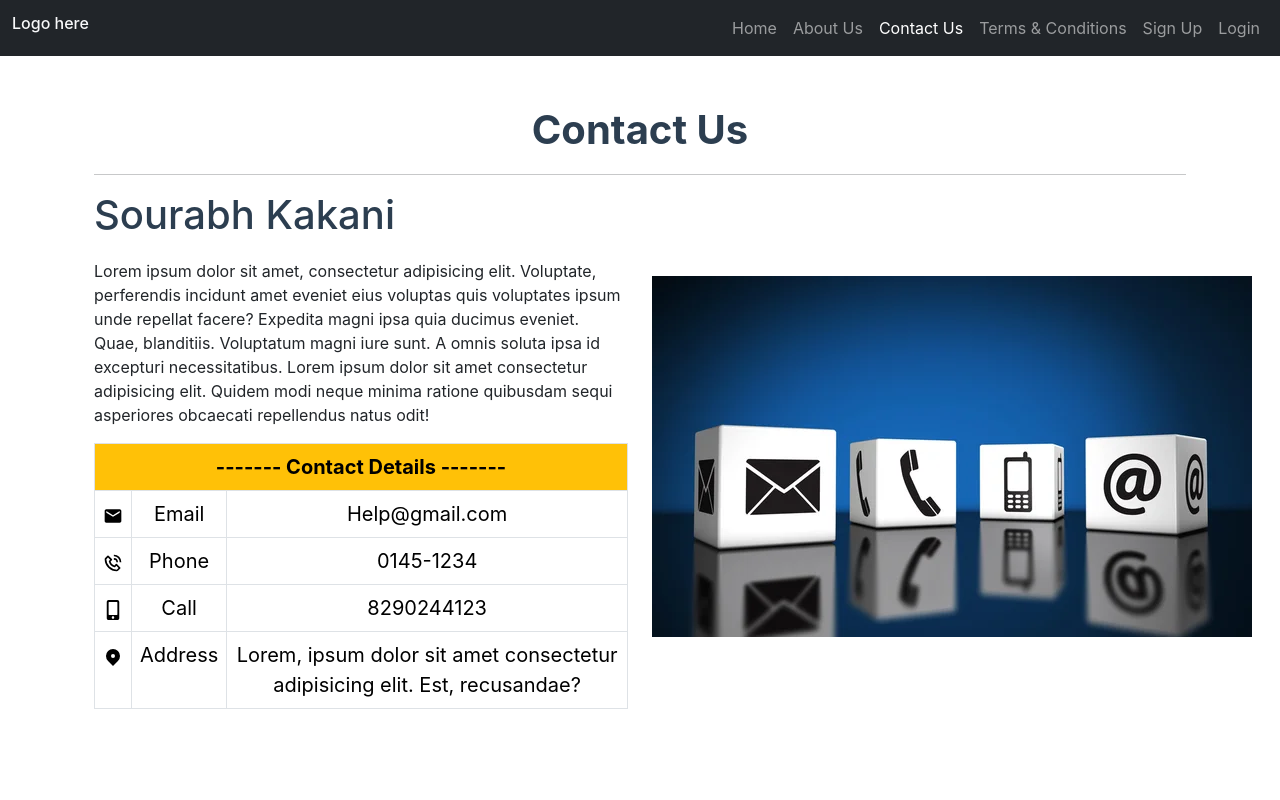
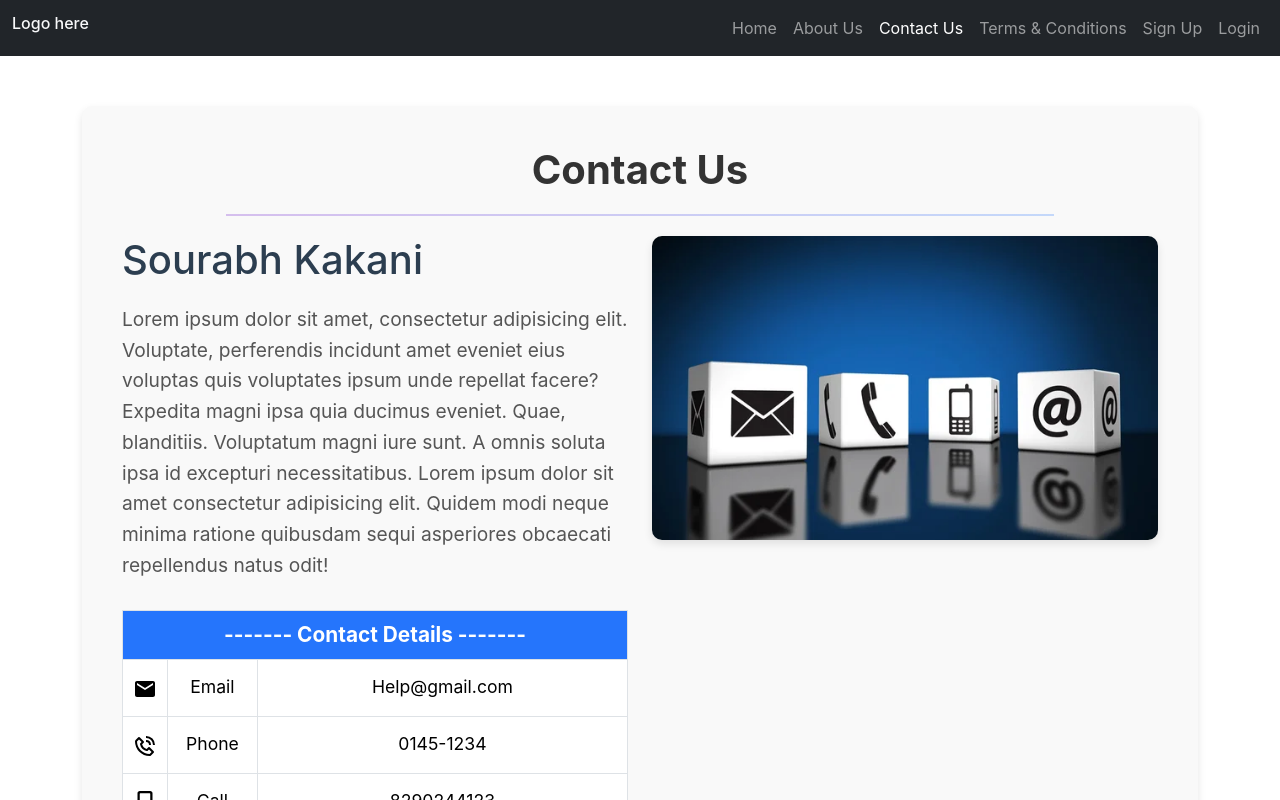
Before and after one commit to SourabhK08/client, a React (Create React App) app: page /contact in a window 1280 px wide. Shown: the top 800 px of the page. Built offline with nearby package versions, Linux system fonts and the light colour scheme.

Commit message:
fully updated and every functionality works

```diff
--- a/package.json
+++ b/package.json
@@ -6,7 +6,9 @@
     "@testing-library/jest-dom": "^5.17.0",
     "@testing-library/react": "^13.4.0",
     "@testing-library/user-event": "^13.5.0",
+    "axios": "^1.7.7",
     "firebase": "^10.13.0",
+    "mongoose": "^8.6.0",
     "react": "^18.3.1",
     "react-bootstrap": "^2.10.4",
     "react-dom": "^18.3.1",
--- a/src/components/ContactUs.jsx
+++ b/src/components/ContactUs.jsx
@@ -4,87 +4,76 @@ import { BiPhoneCall } from "react-icons/bi";
 import { FaMobileAlt } from "react-icons/fa";
 import { MdEmail } from "react-icons/md";
 import { HiLocationMarker } from "react-icons/hi";
-import styles from "./ContactUs.module.css";
+import styles from "./ContactUs.module.css"; // Import the updated CSS module
+
 const ContactUs = () => {
   return (
-    <>
-      <Container style={{ marginTop: "50px" }}>
-        <h1 style={{ fontWeight: "bold", textAlign: "center" }}>Contact Us</h1>
-        <hr />
+    <Container className={styles.contactUsContainer}>
+      <h1 className={styles.contactUsHeading}>Contact Us</h1>
+      <hr className={styles.separator} />
       <Row>
         <Col md={6}>
           <h1>Sourabh Kakani</h1>
-            <p>
-              Lorem ipsum dolor sit amet, consectetur adipisicing elit.
-              Voluptate, perferendis incidunt amet eveniet eius voluptas quis
-              voluptates ipsum unde repellat facere? Expedita magni ipsa quia
-              ducimus eveniet. Quae, blanditiis. Voluptatum magni iure sunt. A
-              omnis soluta ipsa id excepturi necessitatibus. Lorem ipsum dolor
-              sit amet consectetur adipisicing elit. Quidem modi neque minima
-              ratione quibusdam sequi asperiores obcaecati repellendus natus
-              odit!
+          <p className={styles.contactInfo}>
+            Lorem ipsum dolor sit amet, consectetur adipisicing elit. Voluptate,
+            perferendis incidunt amet eveniet eius voluptas quis voluptates
+            ipsum unde repellat facere? Expedita magni ipsa quia ducimus
+            eveniet. Quae, blanditiis. Voluptatum magni iure sunt. A omnis
+            soluta ipsa id excepturi necessitatibus. Lorem ipsum dolor sit amet
+            consectetur adipisicing elit. Quidem modi neque minima ratione
+            quibusdam sequi asperiores obcaecati repellendus natus odit!
           </p>
 
           <Table
             bordered
             hover
-              className="text-center"
-              style={{ fontSize: "20px" }}
+            className={`${styles.contactTable} text-center`}
           >
             <thead>
               <tr>
-                  <th className="bg-warning text-center" colSpan={3}>
-                    ------- Contact Details -------
-                  </th>
+                <th colSpan={3}>------- Contact Details -------</th>
               </tr>
             </thead>
             <tbody>
               <tr>
-                  <td>
-                    <MdEmail />{" "}
+                <td className={styles.contactIcons}>
+                  <MdEmail />
                 </td>
                 <td>Email</td>
                 <td>Help@gmail.com</td>
               </tr>
               <tr>
-                  <td>
-                    <BiPhoneCall />{" "}
+                <td className={styles.contactIcons}>
+                  <BiPhoneCall />
                 </td>
                 <td>Phone</td>
                 <td>0145-1234</td>
               </tr>
               <tr>
-                  <td>
-                    <FaMobileAlt />{" "}
+                <td className={styles.contactIcons}>
+                  <FaMobileAlt />
                 </td>
                 <td>Call</td>
                 <td>8290244123</td>
               </tr>
-
               <tr>
-                  <td>
-                    <HiLocationMarker />{" "}
+                <td className={styles.contactIcons}>
+                  <HiLocationMarker />
                 </td>
                 <td>Address</td>
                 <td>
-                    Lorem, ipsum dolor sit amet consectetur adipisicing elit.
-                    Est, recusandae?
+                  Lorem, ipsum dolor sit amet consectetur adipisicing elit. Est,
+                  recusandae?
                 </td>
               </tr>
             </tbody>
           </Table>
         </Col>
-          <Col
-            md={6}
-            style={{
-              marginTop: "85px",
-            }}
-          >
-            <Image src="images/contact.jpg" />
+        <Col md={6}>
+          <Image src="images/contact.jpg" className={styles.contactImage} />
         </Col>
       </Row>
     </Container>
-    </>
   );
 };
 
--- a/src/components/ContactUs.module.css
+++ b/src/components/ContactUs.module.css
@@ -0,0 +1,62 @@
+.contactUsContainer {
+    margin-top: 50px;
+    padding: 40px;
+    background-color: #f9f9f9; /* Light background color for a clean look */
+    border-radius: 10px; /* Rounded corners for a modern touch */
+    box-shadow: 0 4px 8px rgba(0, 0, 0, 0.1); /* Subtle shadow for depth */
+  }
+
+  .contactUsHeading {
+    font-size: 2.5rem; /* Larger font size for the heading */
+    font-weight: bold;
+    text-align: center;
+    color: #333; /* Dark color for better readability */
+    margin-bottom: 20px; /* Space below the heading */
+  }
+
+  .separator {
+    border: 0; /* Remove default border */
+    height: 2px; /* Thicker line for emphasis */
+    background: linear-gradient(to right, #6a11cb, #2575fc); /* Gradient effect */
+    margin: 20px auto; /* Center align with spacing */
+    width: 80%; /* Width of the separator */
+  }
+
+  .contactInfo {
+    font-size: 1.2rem; /* Slightly larger font size for better readability */
+    color: #555; /* Medium gray color for text */
+    line-height: 1.6; /* Increased line height for readability */
+    margin-bottom: 30px; /* Space below the text */
+  }
+
+  .contactTable {
+    font-size: 1.1rem; /* Slightly larger font size for table content */
+    color: #333; /* Dark color for better readability */
+  }
+
+  .contactTable thead th {
+    background-color: #2575fc; /* Background color for table header */
+    color: #fff; /* White text color */
+    font-size: 1.3rem; /* Larger font size for header text */
+    font-weight: bold;
+  }
+
+  .contactTable tbody td {
+    vertical-align: middle; /* Align icons and text vertically */
+  }
+
+  .contactTable td {
+    padding: 10px; /* Space inside table cells */
+  }
+
+  .contactImage {
+    width: 100%; /* Full width of the column */
+    border-radius: 10px; /* Rounded corners for the image */
+    box-shadow: 0 4px 8px rgba(0, 0, 0, 0.1); /* Subtle shadow for depth */
+  }
+
+  .contactIcons {
+    font-size: 1.5rem; /* Larger icon size */
+    color: #2575fc; /* Color to match the theme */
+    margin-right: 10px; /* Space between icon and text */
+  }
--- a/src/components/NavBar.jsx
+++ b/src/components/NavBar.jsx
@@ -24,7 +24,7 @@ const NavBar = () => {
             <LinkContainer to="/policy">
               <Nav.Link>Terms & Conditions</Nav.Link>
             </LinkContainer>
-            <LinkContainer to="/Sign-up">
+            <LinkContainer to="/sign-up">
               <Nav.Link>Sign Up</Nav.Link>
             </LinkContainer>
             <LinkContainer to="/login">
--- a/src/components/SignUpForm.jsx
+++ b/src/components/SignUpForm.jsx
@@ -5,12 +5,12 @@ import { auth } from "../firebase";
 import { createUserWithEmailAndPassword } from "firebase/auth";
 import { ToastContainer, toast } from "react-toastify";
 import "react-toastify/dist/ReactToastify.css";
+import axios from "axios"; // Import axios
 
 function SignUpForm() {
   const [email, setEmail] = useState("");
   const [password, setPassword] = useState("");
 
-  // Function to validate email format
   const validateEmail = (email) => {
     const emailRegex = /^[^\s@]+@[^\s@]+\.[^\s@]+$/;
     return emailRegex.test(email);
@@ -19,7 +19,6 @@ function SignUpForm() {
   const handleSubmit = async (e) => {
     e.preventDefault();
 
-    // Basic validation
     if (!email) {
       toast.error("Email is required");
       return;
@@ -34,14 +33,24 @@ function SignUpForm() {
     }
 
     try {
-      // Attempt to sign up with the provided email and password
-      await createUserWithEmailAndPassword(auth, email, password);
+      // Sign up with Firebase Authentication
+      const userCredential = await createUserWithEmailAndPassword(
+        auth,
+        email,
+        password
+      );
+      const user = userCredential.user;
+
+      // Send user data to your backend to store in MongoDB
+      await axios.post("http://localhost:8000/sign-up", {
+        email: user.email,
+        password: password, // Send password to backend (or hash it before sending)
+      });
+
       toast.success("Account created successfully!");
     } catch (err) {
-      // Log the error details for debugging
       console.error("Sign up error:", err);
 
-      // Handle different sign-up errors
       switch (err.code) {
         case "auth/email-already-in-use":
           toast.error("Email already in use. Please use a different email.");
@@ -57,7 +66,6 @@ function SignUpForm() {
           break;
       }
     } finally {
-      // Clear form fields on any form submission attempt
       setEmail("");
       setPassword("");
     }
@@ -65,12 +73,7 @@ function SignUpForm() {
 
   return (
     <div className="signup-container">
-      <form
-        action="/sign-up"
-        method="post"
-        className="signup-form"
-        onSubmit={handleSubmit}
-      >
+      <form className="signup-form" onSubmit={handleSubmit}>
         <h2>Sign Up</h2>
 
         <label htmlFor="email">
@@ -102,7 +105,6 @@ function SignUpForm() {
         </p>
       </form>
 
-      {/* Toast Container to display toasts */}
       <ToastContainer />
     </div>
   );
```
Also changed, not shown: src/components/Login.jsx (+21 -18 lines), 1 other file (tests, documents, lock files or other folders). Lines whose indentation alone changed are shown as unchanged.
